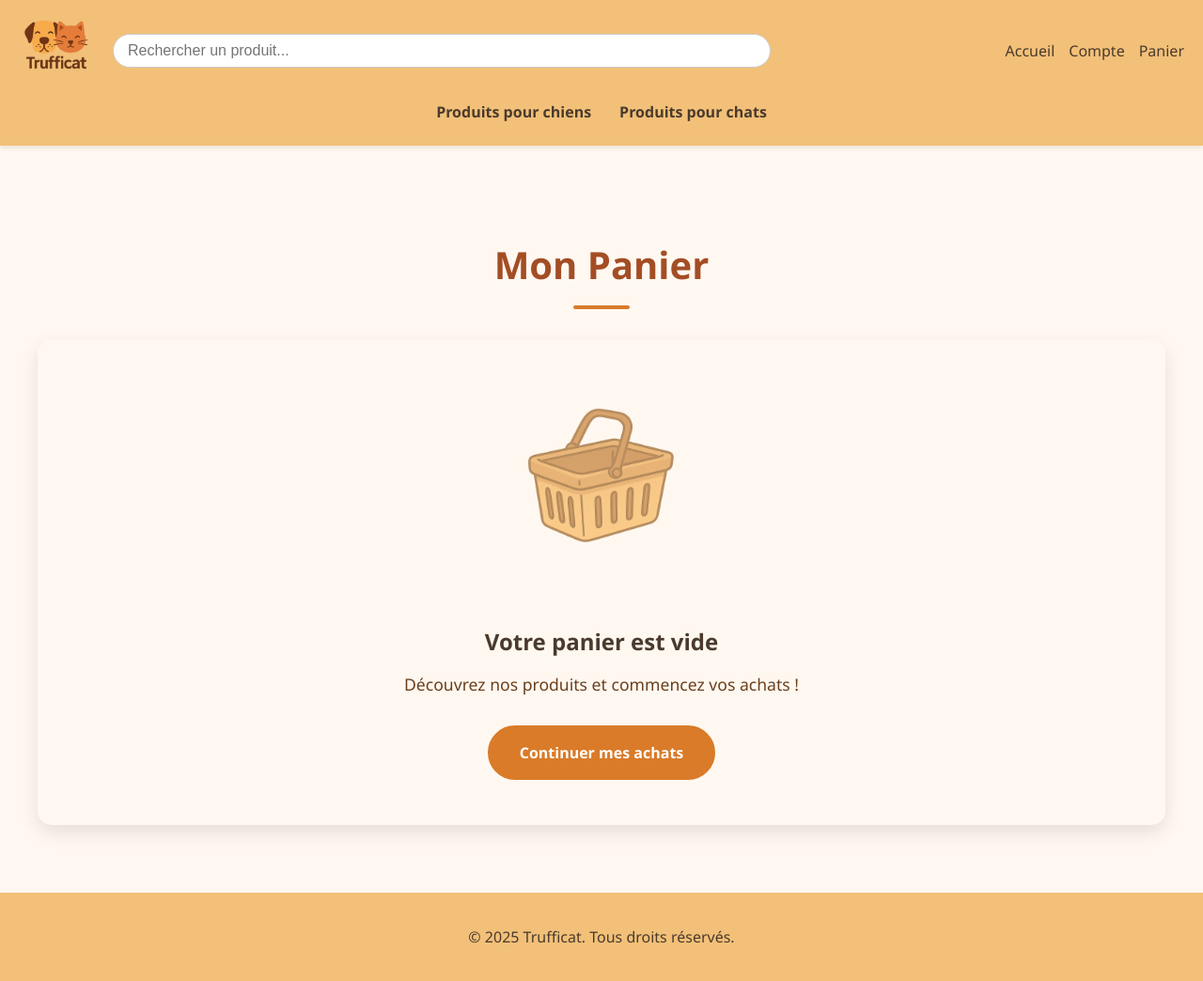
After one commit to Marion1330/trufficat, a CodeIgniter 4 app: the page made by app/Views/panier/index.php in a window 1280 px wide. The commit adds this page. Shown: the whole page at 94% size. Run offline with PHP 8.4 and a stand-in for CodeIgniter, Linux system fonts and the light colour scheme; the template is opened without the code that fills it, so the values that code supplies are empty; some libraries are stand-ins or nearby versions.

Commit message:
page panier

```diff
--- a/app/Config/Routes.php
+++ b/app/Config/Routes.php
@@ -12,6 +12,10 @@ $routes->get('produits/chats', 'Produits::chats');
 $routes->get('produits/detail/(:num)', 'Produits::detail/$1');
 $routes->get('produits/categorie/(:any)/(:any)', 'Produits::categorie/$1/$2');
 $routes->get('panier', 'Panier::index');
+$routes->post('panier/ajouter/(:num)', 'Panier::ajouter/$1');
+$routes->post('panier/supprimer/(:num)', 'Panier::supprimer/$1');
+$routes->post('panier/modifier/(:num)', 'Panier::modifier/$1');
+$routes->get('panier/vider', 'Panier::vider');
 
 // Routes d'administration
 $routes->get('admin', 'Admin::index');
--- a/app/Views/layouts/header.php
+++ b/app/Views/layouts/header.php
@@ -38,7 +38,7 @@
           <?php endif; ?>
         </ul>
       </li>
-      <li><a href="/panier">Panier</a></li>
+      <li><a href="<?= base_url('panier') ?>">Panier</a></li>
     </ul>
   </nav>
 
@@ -145,5 +145,9 @@
   </nav>
 </header>
 
+<main>
+
+</main>
+
 </body>
 </html>
--- /dev/null
+++ b/app/Views/panier/index.php
@@ -0,0 +1,16 @@
+<?= $this->include('layouts/header') ?>
+
+<div class="panier-container">
+    <h1 class="panier-title">Mon Panier</h1>
+
+    <div class="panier-empty">
+        <img src="<?= base_url('images/empty-cart.png') ?>" alt="Panier vide" class="img-fluid">
+        <h2>Votre panier est vide</h2>
+        <p>Découvrez nos produits et commencez vos achats !</p>
+        <a href="<?= base_url('produits/chiens') ?>" class="panier-btn">
+            Continuer mes achats
+        </a>
+    </div>
+</div>
+
+<?= $this->include('layouts/footer') ?>
--- a/public/css/style.css
+++ b/public/css/style.css
@@ -836,3 +836,132 @@ select option {
     font-size: 0.85em;
     margin-top: 5px;
 }
+
+/* Styles pour le panier */
+.panier-container {
+    max-width: 1200px;
+    margin: 0 auto;
+    padding: 2rem;
+    min-height: calc(100vh - 200px);
+}
+
+.panier-title {
+    color: #A44D25;
+    font-size: 2.5rem;
+    font-weight: 600;
+    text-align: center;
+    margin-bottom: 2rem;
+    position: relative;
+}
+
+.panier-title:after {
+    content: '';
+    display: block;
+    width: 60px;
+    height: 4px;
+    background: #D97B29;
+    margin: 1rem auto;
+    border-radius: 2px;
+}
+
+.panier-empty {
+    background: #FFF8F0;
+    border-radius: 15px;
+    box-shadow: 0 8px 20px rgba(0,0,0,0.1);
+    padding: 3rem;
+    text-align: center;
+    transition: transform 0.3s ease;
+}
+
+.panier-empty:hover {
+    transform: translateY(-5px);
+}
+
+.panier-empty img {
+    max-width: 200px;
+    margin-bottom: 2rem;
+    opacity: 0.8;
+    transition: opacity 0.3s ease;
+}
+
+.panier-empty:hover img {
+    opacity: 1;
+}
+
+.panier-empty h2 {
+    color: #4A3A2D;
+    font-size: 1.5rem;
+    margin-bottom: 1rem;
+}
+
+.panier-empty p {
+    color: #6B3F1D;
+    font-size: 1.1rem;
+    margin-bottom: 2rem;
+}
+
+.panier-btn {
+    display: inline-block;
+    padding: 1rem 2rem;
+    background: #D97B29;
+    color: #fff;
+    border-radius: 30px;
+    text-decoration: none;
+    font-weight: 600;
+    transition: all 0.3s ease;
+    border: 2px solid #D97B29;
+}
+
+.panier-btn:hover {
+    background: #FFF8F0;
+    color: #D97B29;
+    transform: translateY(-2px);
+    box-shadow: 0 5px 15px rgba(217, 123, 41, 0.3);
+}
+
+/* Animation pour le panier vide */
+@keyframes fadeInUp {
+    from {
+        opacity: 0;
+        transform: translateY(20px);
+    }
+    to {
+        opacity: 1;
+        transform: translateY(0);
+    }
+}
+
+.panier-empty {
+    animation: fadeInUp 0.6s ease-out;
+}
+
+/* Media queries pour la responsivité */
+@media (max-width: 768px) {
+    .panier-container {
+        padding: 1rem;
+    }
+
+    .panier-title {
+        font-size: 2rem;
+    }
+
+    .panier-empty {
+        padding: 2rem;
+    }
+
+    .panier-empty img {
+        max-width: 150px;
+    }
+
+    .panier-empty h2 {
+        font-size: 1.2rem;
+    }
+
+    .panier-empty p {
+        font-size: 1rem;
+    }
+
+    .panier-btn {
+        padding: 0.8rem 1.5rem;
+    }
+}
```
Also changed, not shown: app/Controllers/Panier.php (added, +35 -0 lines), public/images/empty-cart.png (added).
